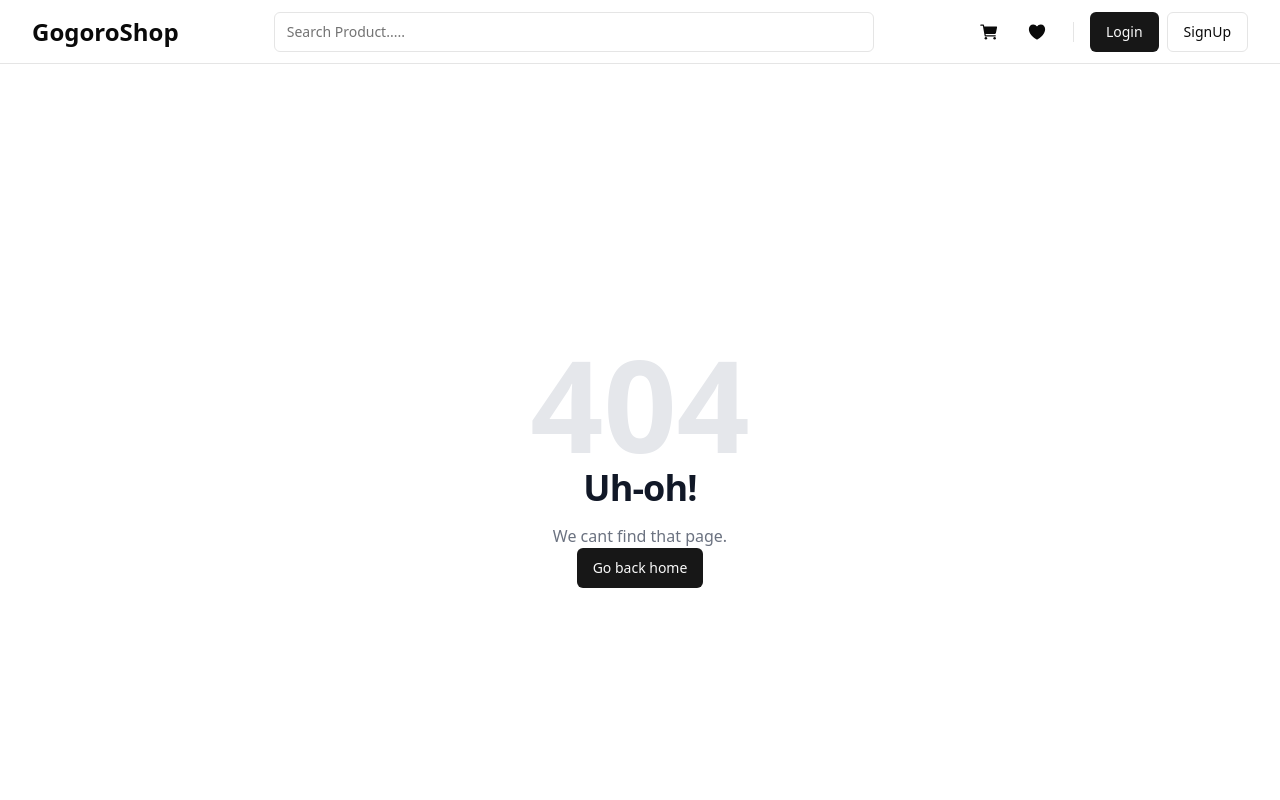
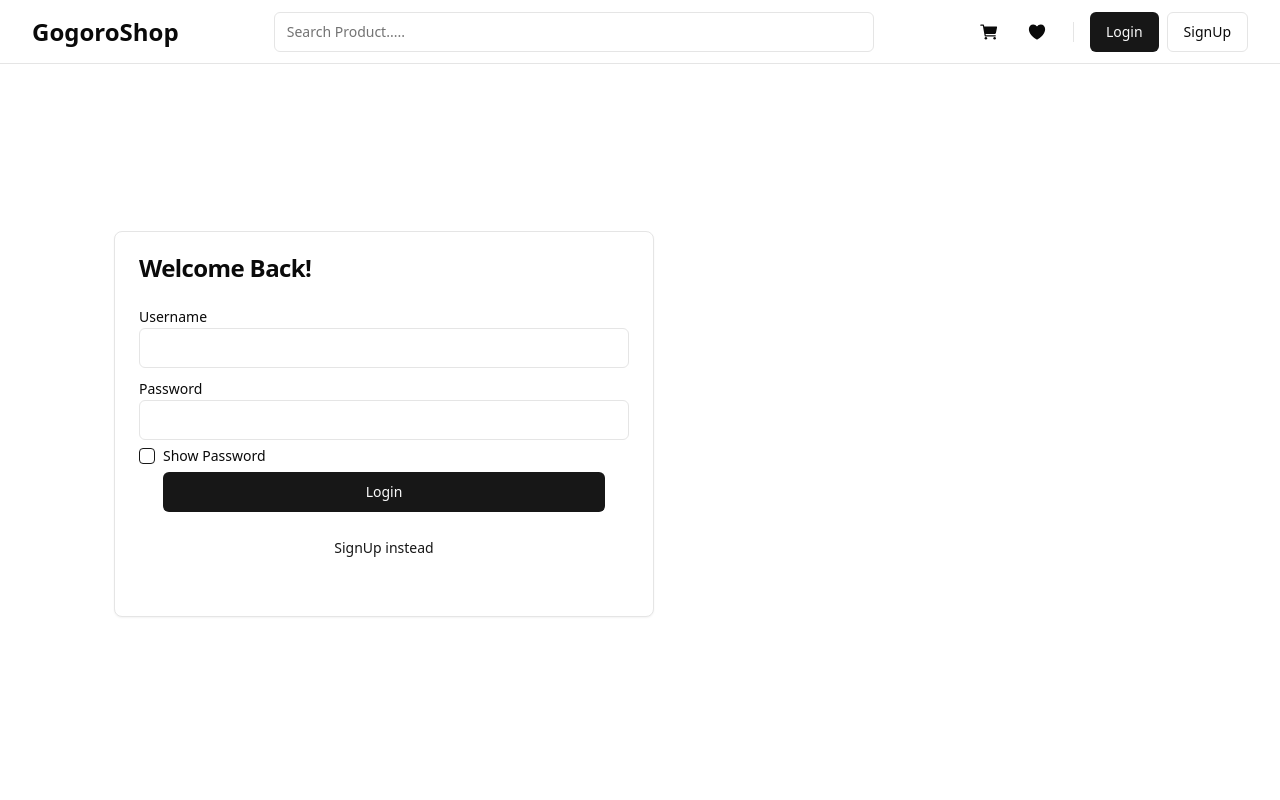
Before and after one commit to AkmalIrsyad/react-redux-ecommerce, a React (Vite) app: page /login in a window 1280 px wide. Before the commit this address had no page. Shown: the top 800 px of the page. Built offline with nearby package versions, Linux system fonts and the light colour scheme.

Commit message:
Penambahan LoginPage.jsx

```diff
--- a/package.json
+++ b/package.json
@@ -10,6 +10,8 @@
     "preview": "vite preview"
   },
   "dependencies": {
+    "@radix-ui/react-checkbox": "^1.1.2",
+    "@radix-ui/react-label": "^2.1.0",
     "@radix-ui/react-separator": "^1.1.0",
     "@radix-ui/react-slot": "^1.1.0",
     "class-variance-authority": "^0.7.0",
--- a/src/App.jsx
+++ b/src/App.jsx
@@ -4,6 +4,7 @@
 import { Header } from './components/Header';
 import { Footer } from './components/Footer'
 import NotFoundPage from "./pages/NotFoundPage";
+import LoginPage from "./pages/LoginPage";
 
 function App() {
 
@@ -15,6 +16,7 @@
         <Route path="/cart" Component={CartPage} />
         {/* Artinya bintang (*) pada path dibawah ini, adalah semua cocok pada halaman  */}
         <Route path="*" Component={NotFoundPage} />
+        <Route path="login" Component={LoginPage} />
       </Routes>
       <Footer />
     </>
--- /dev/null
+++ b/src/components/ui/card.jsx
@@ -0,0 +1,50 @@
+import * as React from "react"
+
+import { cn } from "@/lib/utils"
+
+const Card = React.forwardRef(({ className, ...props }, ref) => (
+  <div
+    ref={ref}
+    className={cn("rounded-lg border bg-card text-card-foreground shadow-sm", className)}
+    {...props} />
+))
+Card.displayName = "Card"
+
+const CardHeader = React.forwardRef(({ className, ...props }, ref) => (
+  <div
+    ref={ref}
+    className={cn("flex flex-col space-y-1.5 p-6", className)}
+    {...props} />
+))
+CardHeader.displayName = "CardHeader"
+
+const CardTitle = React.forwardRef(({ className, ...props }, ref) => (
+  <h3
+    ref={ref}
+    className={cn("text-2xl font-semibold leading-none tracking-tight", className)}
+    {...props} />
+))
+CardTitle.displayName = "CardTitle"
+
+const CardDescription = React.forwardRef(({ className, ...props }, ref) => (
+  <p
+    ref={ref}
+    className={cn("text-sm text-muted-foreground", className)}
+    {...props} />
+))
+CardDescription.displayName = "CardDescription"
+
+const CardContent = React.forwardRef(({ className, ...props }, ref) => (
+  <div ref={ref} className={cn("p-6 pt-0", className)} {...props} />
+))
+CardContent.displayName = "CardContent"
+
+const CardFooter = React.forwardRef(({ className, ...props }, ref) => (
+  <div
+    ref={ref}
+    className={cn("flex items-center p-6 pt-0", className)}
+    {...props} />
+))
+CardFooter.displayName = "CardFooter"
+
+export { Card, CardHeader, CardFooter, CardTitle, CardDescription, CardContent }
--- /dev/null
+++ b/src/components/ui/checkbox.jsx
@@ -0,0 +1,22 @@
+import * as React from "react"
+import * as CheckboxPrimitive from "@radix-ui/react-checkbox"
+import { Check } from "lucide-react"
+
+import { cn } from "@/lib/utils"
+
+const Checkbox = React.forwardRef(({ className, ...props }, ref) => (
+  <CheckboxPrimitive.Root
+    ref={ref}
+    className={cn(
+      "peer h-4 w-4 shrink-0 rounded-sm border border-primary ring-offset-background focus-visible:outline-none focus-visible:ring-2 focus-visible:ring-ring focus-visible:ring-offset-2 disabled:cursor-not-allowed disabled:opacity-50 data-[state=checked]:bg-primary data-[state=checked]:text-primary-foreground",
+      className
+    )}
+    {...props}>
+    <CheckboxPrimitive.Indicator className={cn("flex items-center justify-center text-current")}>
+      <Check className="h-4 w-4" />
+    </CheckboxPrimitive.Indicator>
+  </CheckboxPrimitive.Root>
+))
+Checkbox.displayName = CheckboxPrimitive.Root.displayName
+
+export { Checkbox }
--- /dev/null
+++ b/src/components/ui/label.jsx
@@ -0,0 +1,17 @@
+/* eslint-disable react/prop-types */
+import * as React from "react"
+import * as LabelPrimitive from "@radix-ui/react-label"
+import { cva } from "class-variance-authority";
+
+import { cn } from "@/lib/utils"
+
+const labelVariants = cva(
+  "text-sm font-medium leading-none peer-disabled:cursor-not-allowed peer-disabled:opacity-70"
+)
+
+const Label = React.forwardRef(({ className, ...props }, ref) => (
+  <LabelPrimitive.Root ref={ref} className={cn(labelVariants(), className)} {...props} />
+))
+Label.displayName = LabelPrimitive.Root.displayName
+
+export { Label }
--- /dev/null
+++ b/src/pages/LoginPage.jsx
@@ -0,0 +1,57 @@
+import { Card, CardContent, CardFooter, CardHeader, CardTitle } from "../components/ui/card";
+import { Input } from "../components/ui/input";
+import { Label } from "../components/ui/label";
+import { Checkbox } from "../components/ui/checkbox";
+import { Button } from "../components/ui/button";
+import { useState } from "react";
+
+const LoginPage = () => {
+    const [inputUsername, setInputUsername] = useState("");
+    const [inputPassword, setInputPassword] = useState("");
+
+    const [isChecked, setIsChecked] = useState(false)
+
+    const handleLogin = () => {
+        alert(`username :${inputUsername} | password: ${inputPassword}`)
+    }
+
+    return (
+        <>
+            <main className="px-4 container py-8 flex flex-col justify-center max-w-screen-md h-[90vh] items-center">
+                <Card className="w-full max-w-[540px]">
+                    <CardHeader>
+                        <CardTitle>Welcome Back!</CardTitle>
+                    </CardHeader>
+                    <CardContent className="flex flex-col gap-2">
+                        <div>
+                            <Label htmlFor="username">Username</Label>
+                            <Input onChange={(event) => {
+                                setInputUsername(event.target.value)
+                            }}
+                                id="username" />
+                        </div>
+                        <div>
+                            <Label htmlFor="password">Password</Label>
+                            <Input type={isChecked ? "text" : "password"} onChange={(event) => {
+                                setInputPassword(event.target.value)
+                            }}
+                                id="password" />
+                        </div>
+                        <div className="flex items-center space-x-2">
+                            <Checkbox onCheckedChange={(checked) => setIsChecked(checked)} id='show-password' />
+                            <Label htmlFor="show-password">Show Password</Label>
+                        </div>
+                        <CardFooter>
+                            <div className="flex flex-col space-y-4 w-full">
+                                <Button onClick={handleLogin}>Login</Button>
+                                <Button variant="link" className="w-full">SignUp instead</Button>
+                            </div>
+                        </CardFooter>
+                    </CardContent>
+                </Card>
+            </main>
+        </>
+    );
+};
+
+export default LoginPage;
```
Also changed, not shown: 1 other file (tests, documents, lock files or other folders).
